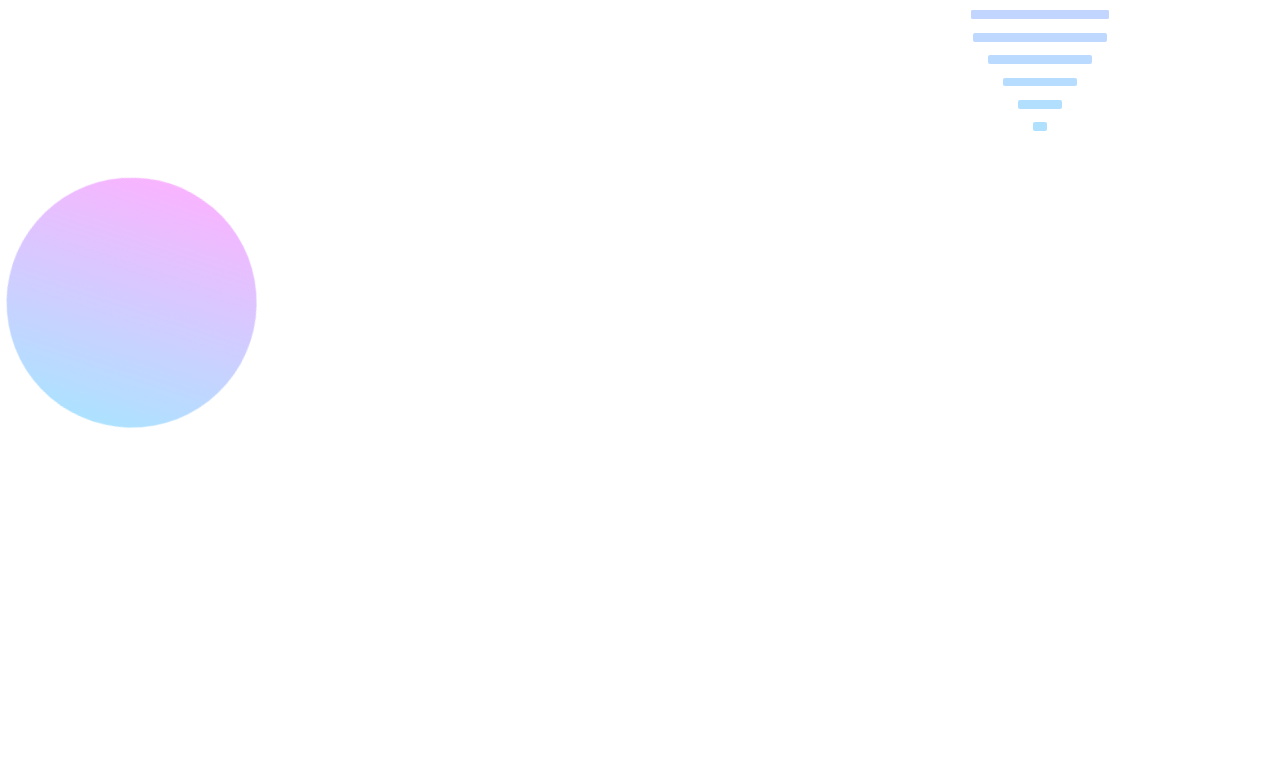
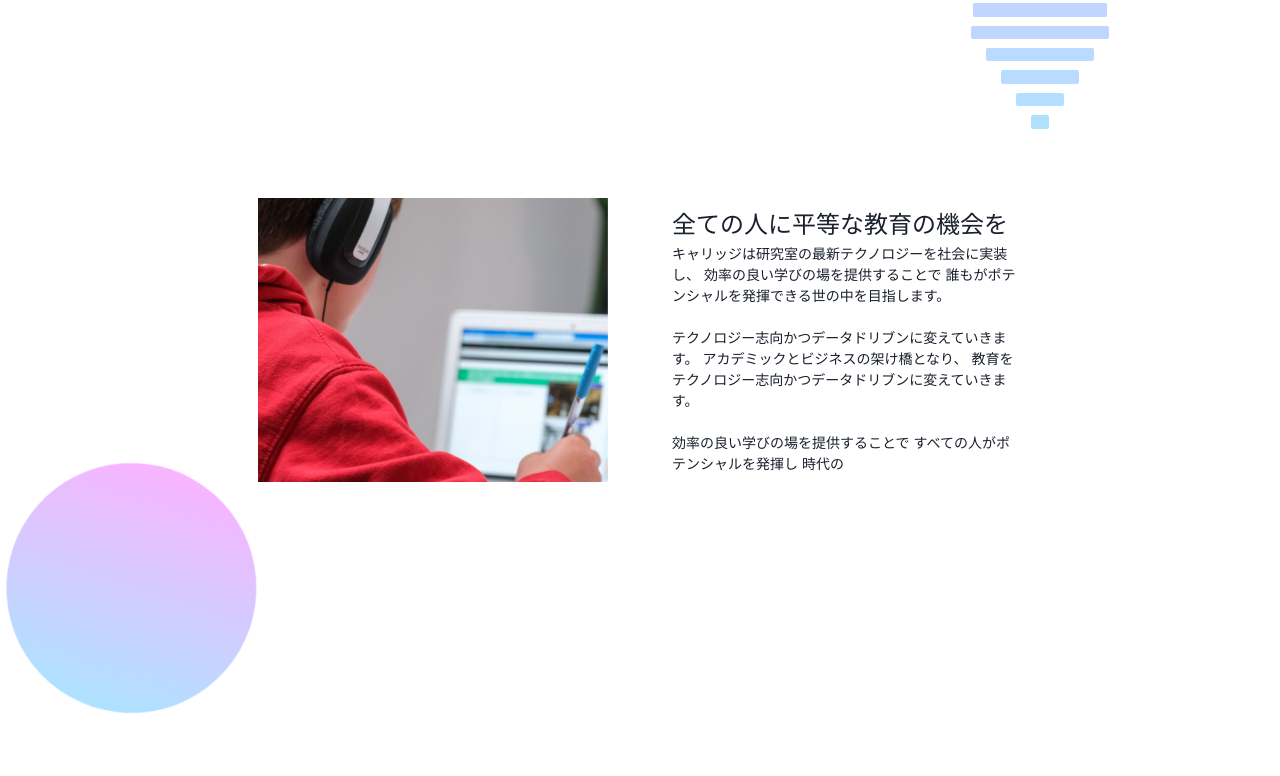
Before and after one commit to inoue0124/corporate_hp, a Gatsby site: page / in a window 1280 px wide. Shown: the part 442-1218 px from the top of the page. Before the commit the page ends 902 px from the top, so only its background shows below. Built offline with nearby package versions, Linux system fonts and the light colour scheme; Gatsby itself is replaced by a stand-in of ours; a web font is replaced by a local one.

Commit message:
Create mission

```diff
--- a/gatsby-config.ts
+++ b/gatsby-config.ts
@@ -2,6 +2,16 @@ import type { GatsbyConfig } from 'gatsby';
 
 const config: GatsbyConfig = {
   plugins: [
+    `gatsby-plugin-image`,
+    `gatsby-plugin-sharp`,
+    `gatsby-transformer-sharp`,
+    {
+      resolve: `gatsby-source-filesystem`,
+      options: {
+        name: `images`,
+        path: `${__dirname}/src/images/`,
+      },
+    },
     {
       resolve: '@chakra-ui/gatsby-plugin',
       options: {
--- a/package.json
+++ b/package.json
@@ -35,7 +35,11 @@
     "@emotion/styled": "11.9.3",
     "framer-motion": "6.3.15",
     "gatsby": "4.16.0",
+    "gatsby-plugin-image": "2.17.0",
     "gatsby-plugin-react-helmet": "5.17.0",
+    "gatsby-plugin-sharp": "4.17.0",
+    "gatsby-source-filesystem": "4.17.0",
+    "gatsby-transformer-sharp": "4.17.0",
     "react": "18.2.0",
     "react-dom": "18.2.0",
     "react-helmet": "6.1.0",
--- /dev/null
+++ b/src/components/mission.tsx
@@ -0,0 +1,40 @@
+import { Box, BoxProps, Center, Spacer, Text } from '@chakra-ui/react';
+import { StaticImage } from 'gatsby-plugin-image';
+import { FC } from 'react';
+
+const Mission: FC<BoxProps> = (props) => {
+  return (
+    <Center {...props}>
+      <Box maxW={350} mr={16}>
+        <StaticImage
+          src="../images/mission.png"
+          alt="mission"
+          placeholder="blurred"
+          quality={100}
+        />
+      </Box>
+
+      <Box maxW={350}>
+        <Text color="grey.900" fontSize={24}>
+          全ての人に平等な教育の機会を
+        </Text>
+        <Text color="grey.900" fontSize={14}>
+          キャリッジは研究室の最新テクノロジーを社会に実装し、
+          効率の良い学びの場を提供することで
+          誰もがポテンシャルを発揮できる世の中を目指します。
+          <br />
+          <br />
+          テクノロジー志向かつデータドリブンに変えていきます。
+          アカデミックとビジネスの架け橋となり、
+          教育をテクノロジー志向かつデータドリブンに変えていきます。
+          <br />
+          <br />
+          効率の良い学びの場を提供することで すべての人がポテンシャルを発揮し
+          時代の
+        </Text>
+      </Box>
+    </Center>
+  );
+};
+
+export default Mission;
--- a/src/components/waveform.tsx
+++ b/src/components/waveform.tsx
@@ -37,7 +37,8 @@ const WaveForm: FC<BoxProps> = (props) => {
     >
       {[...Array(21).keys()].map((i) => (
         <Box
-          h={'2%'}
+          key={i}
+          h={'3%'}
           borderRadius="2px"
           position="absolute"
           animation={animation(-i)}
--- a/src/pages/index.tsx
+++ b/src/pages/index.tsx
@@ -1,5 +1,6 @@
 import Ellipse from '@/components/ellipse';
 import Header from '@/components/header';
+import Mission from '@/components/mission';
 import WaveForm from '@/components/waveform';
 import {
   Box,
@@ -19,8 +20,8 @@ export default function Home() {
         <Center>
           <Header w={'1000px'} />
         </Center>
+
         <main>
-          <Fade in={true}>
           <Ellipse
             w="484px"
             h="655.68px"
@@ -28,24 +29,22 @@ export default function Home() {
             left="-100px"
             top="-200px"
           />
-          </Fade>
 
-          <Center as={'section'}>
-            <HStack height={'70vh'} width={'1000px'}>
+          <Box as={'section'}>
+            <HStack h={'70vh'} w={'1000px'} m={'auto'}>
               <Text color="grey.900" fontSize={36}>
                 ワクワクする未来を創る人材を
                 <br />
                 キャリーする
               </Text>
               <Spacer />
-              <WaveForm height={'80%'} />
+              <WaveForm h={'80%'} />
             </HStack>
-          </Center>
+            <Mission m={'auto'} />
+          </Box>
 
           <Box as={'section'} position={'relative'}>
-            <Fade in={true}>
             <Ellipse w="250px" h="250px" />
-            </Fade>
           </Box>
         </main>
       </ChakraProvider>
```
Also changed, not shown: src/images/mission.png (added), 1 other file. Lines whose indentation alone changed are shown as unchanged.
